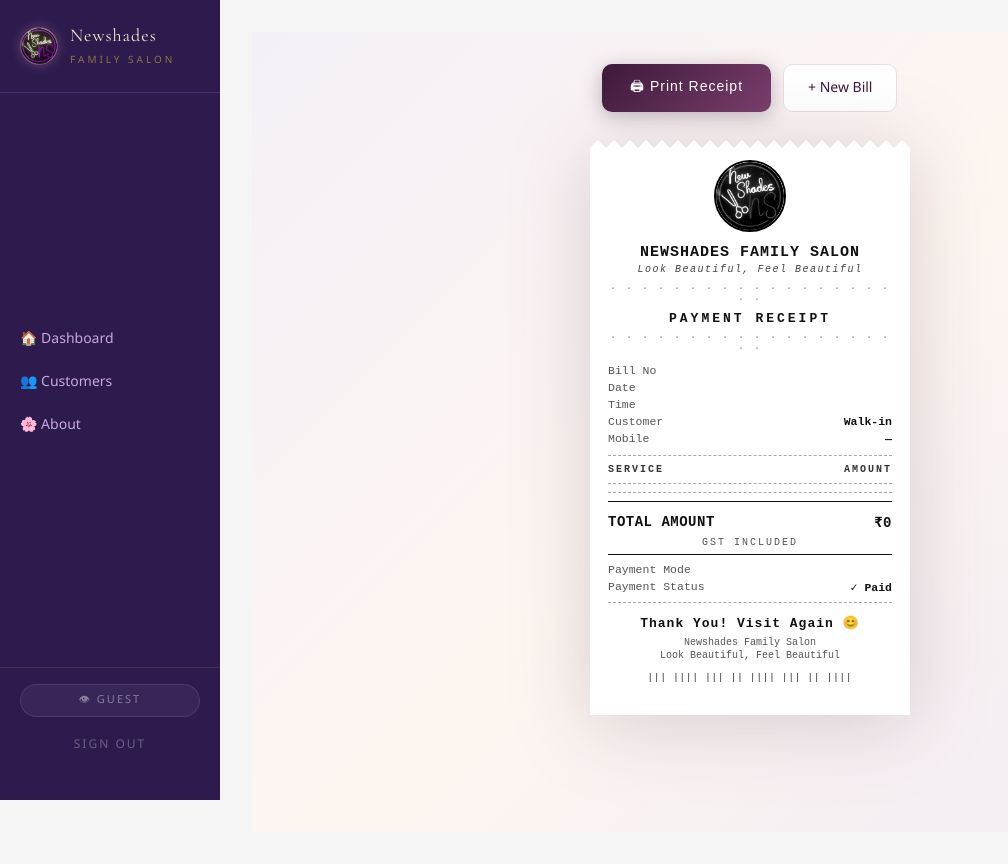
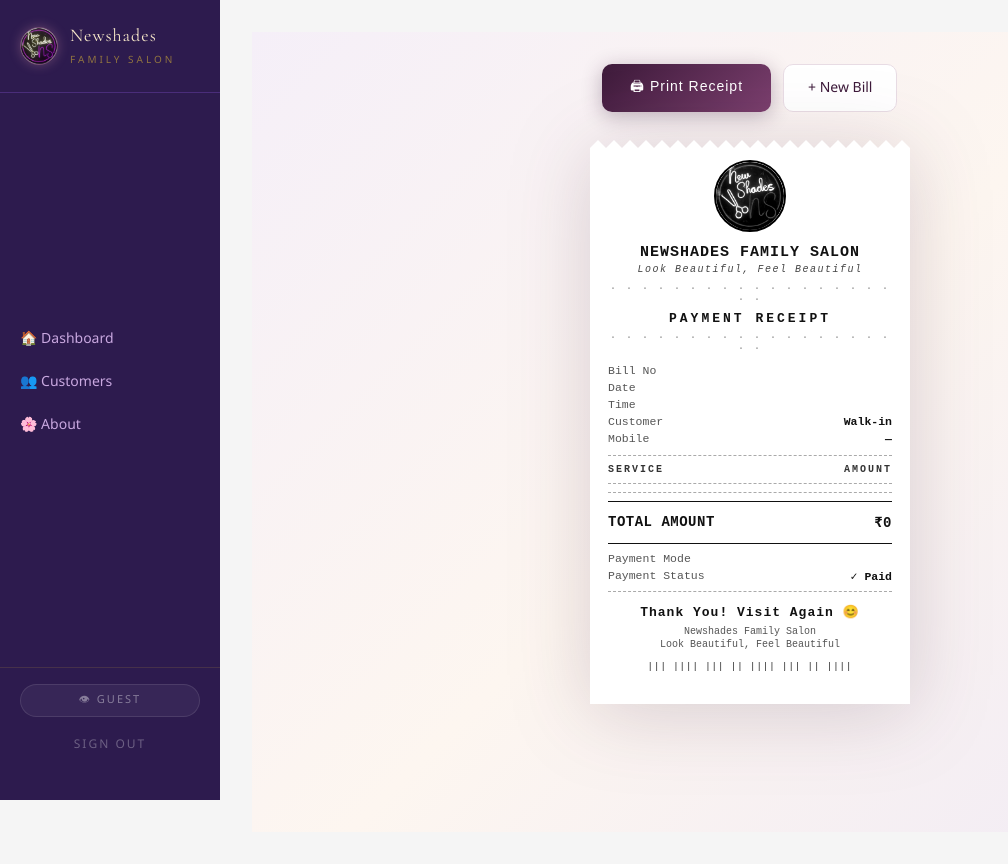
Before and after one commit to 2400031255/newshade-billing, a Flask app: template templates/bill_receipt.html in a window 1280 px wide. Shown: the whole page, without its empty margins (0-1008 px from the left). Run offline with Flask 3, Linux system fonts and the light colour scheme; the template is opened without the code that fills it, so the values that code supplies are empty.

Commit message:
Remove GST INCLUDED from bill receipt

```diff
--- a/templates/bill_receipt.html
+++ b/templates/bill_receipt.html
@@ -69,7 +69,6 @@
         <div class="t-grand">
           <span>TOTAL AMOUNT</span><span>₹{{ "%.0f"|format(bill['total']) }}</span>
         </div>
-        <div class="t-gst">GST INCLUDED</div>
         <div class="t-solid"></div>
       </div>
 
```
